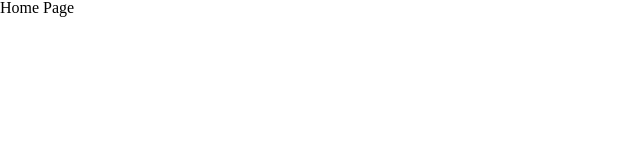
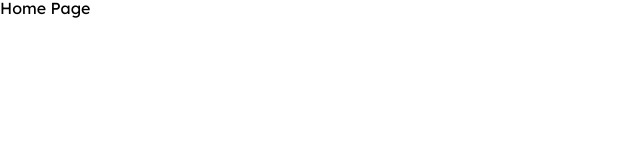
Before and after one commit to ngocdunghk15/hosting-service, a React (Vite) app: page / in a window 1280 px wide. Shown: the top 160 px of the page, without its empty margins (0-640 px from the left). Built offline with nearby package versions, Linux system fonts and the light colour scheme.

Commit message:
:lipstick: Base css

```diff
--- a/src/styles/sass/base/_base.scss
+++ b/src/styles/sass/base/_base.scss
@@ -0,0 +1,49 @@
+@import url('https://fonts.googleapis.com/css2?family=Inter&family=Lexend+Deca:wght@300;400;500;600;700;900&display=swap');
+
+*,
+*::before,
+*::after {
+  padding: 0;
+  margin: 0;
+  box-sizing: border-box !important;
+  font-family: 'Lexend Deca', sans-serif !important;
+}
+
+html,
+body {
+  width: 100%;
+  height: 100%;
+}
+
+#root {
+  height: 100%;
+  overflow-x: hidden;
+}
+
+.one-line-text {
+  overflow: hidden;
+  display: -webkit-box;
+  -webkit-line-clamp: 1;
+  line-clamp: 1;
+  -webkit-box-orient: vertical;
+}
+
+// nprogress
+#nprogress .bar {
+  background: #000 !important;
+}
+
+// customize scrollbar
+::-webkit-scrollbar {
+  width: 5px;
+  height: 5px;
+}
+
+::-webkit-scrollbar-track {
+  border-radius: 10px;
+}
+
+::-webkit-scrollbar-thumb {
+  background-color: rgba(229, 231, 232, 0.8);
+  border-radius: 10px;
+}
--- a/src/styles/sass/base/_index.scss
+++ b/src/styles/sass/base/_index.scss
@@ -1 +1,2 @@
 @forward "reset";
+@forward "base";
```
